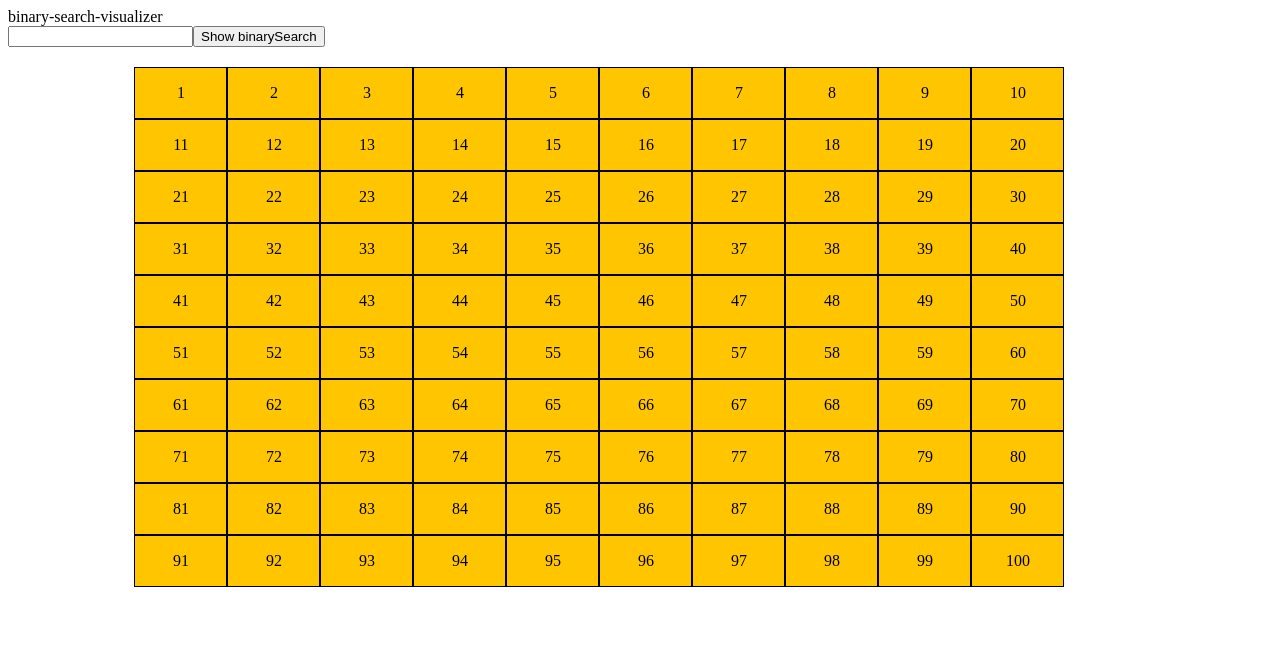
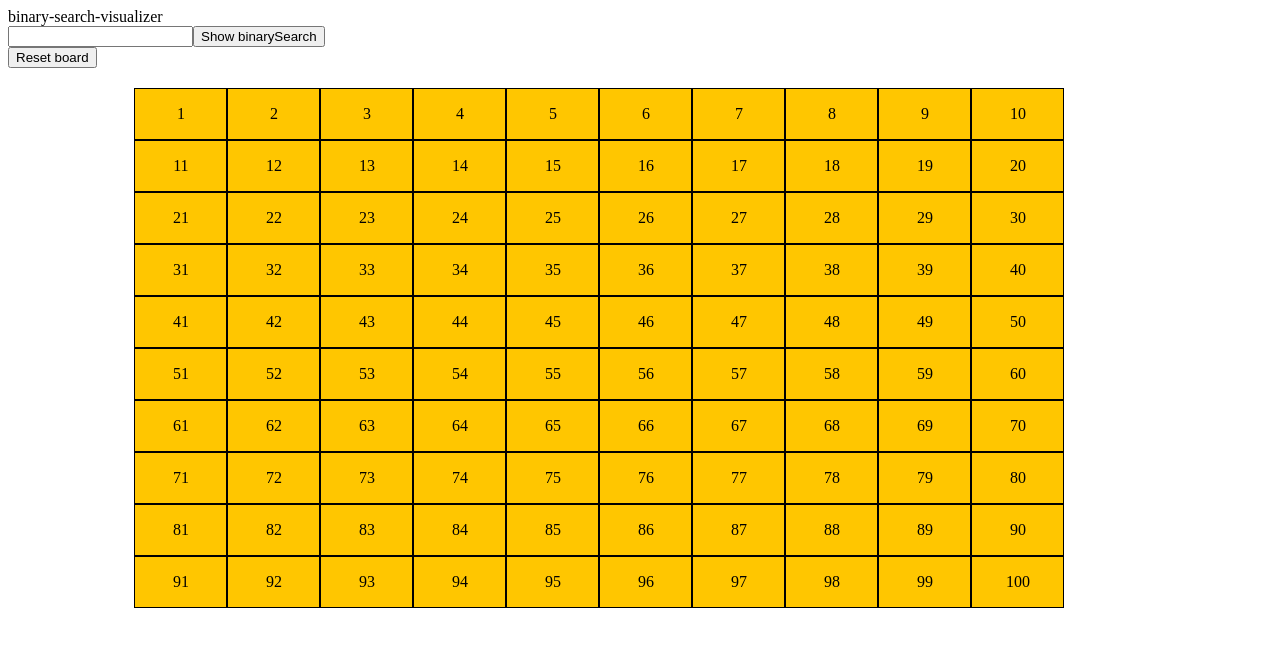
Before and after one commit to krzysztofkar/binary-search-visualizer, a React (Create React App) app: page / in a window 1280 px wide. Shown: the top 646 px of the page. Built offline with nearby package versions, Linux system fonts and the light colour scheme.

Commit message:
add refresh button

```diff
--- a/src/components/Board.js
+++ b/src/components/Board.js
@@ -11,13 +11,13 @@ const createBoxes = () => {
 };
 
 const Board = () => {
-  let [board, setBoard] = useState(createBoxes());
+  let [board] = useState(createBoxes());
   const [number, setNumber] = useState("");
 
   const handleSubmit = e => {
     e.preventDefault();
     const boxes = document.querySelectorAll(".box");
-    console.log(binarySearch(boxes, number));
+    binarySearch(boxes, number);
   };
 
   return (
@@ -30,6 +30,7 @@ const Board = () => {
         />
         <button type="submit"> Show binarySearch </button>
       </form>
+      <button onClick={() => window.location.reload()}>Reset board</button>
       <div className="container">
         {board.map((number, index) => {
           return (
```
